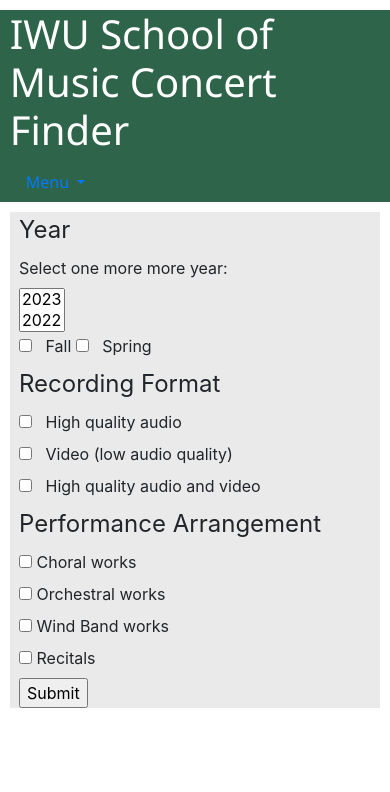
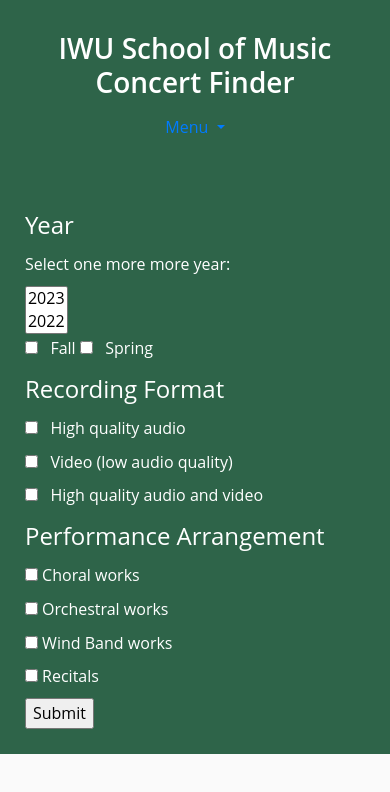
Before and after one commit to Harsh-Patel1/Concert-Finder, a plain HTML site: page search.html in a window 390 px wide. Drawn offline with nearby package versions, Linux system fonts and the light colour scheme.

Commit message:
Update styles.css

```diff
--- a/styles.css
+++ b/styles.css
@@ -1,37 +1,92 @@
-
+/* Resources :
+* https://www.w3schools.com/css/css3_buttons.asp
+* https://developer.mozilla.org/en-US/docs/Web/CSS/padding
+* https://developer.mozilla.org/en-US/docs/Web/CSS/outline-style
+* https://www.w3schools.com/cssref/pr_font_weight.php#:~:text=The%20font%2Dweight%20property%20sets,in%20text%20should%20be%20displayed.*/
 body {
-    margin: 0%;
+    margin: 0;
+    font-family: 'Open Sans', sans-serif;
+    line-height: 1.6;
+    color: #333;
+    background-color: #fafafa;
 }
 
 #menu_page_header {
     background-color: #2E6449;
-    color:#FFFFFF;
-    font-family:'Segoe UI', Tahoma, Geneva, Verdana, sans-serif;
-    width: 100%;
-  }
+    color: #FFFFFF;
+    padding: 1rem 0;
+    text-align: center;
+}
 
-#menu_page_content {
-    margin: 2.5%;
+#menu_page_content, #search_page_content {
+    padding: 2.5%;
     background-color: #2E6449;
-    color:#FFFFFF;
+    color: #FFFFFF;
 }
 
 #page_content {
-    margin:2%;
+    padding: 2%;
 }
 
 #upcoming_events_iframe {
-    border:none;
+    border: none;
     height: 500px;
-    width: 75%
-}
-
-#search_page_content {
-    background-color: #eaeaea;
-    margin:2.5%
-
+    width: 100%;
+    max-width: 1200px;
+    display: block;
+    margin: auto;
 }
 
 #search {
-    margin:2.5%
+    padding: 2.5%;
 }
+
+h1, h2, h3 {
+    font-weight: 600;
+}
+
+h1 {
+    font-size: 2rem;
+}
+
+h2 {
+    font-size: 1.5rem;
+}
+
+button, .button {
+    background-color: #4CAF50; /* Adjust to fit your color scheme */
+    color: white;
+    border: none;
+    padding: 1rem;
+    border-radius: 5px;
+    cursor: pointer;
+    transition: background-color 0.3s;
+}
+
+button:hover, .button:hover {
+    background-color: #367c39;
+}
+
+@media (max-width: 768px) {
+    #menu_page_header, #menu_page_content, #search_page_content {
+        padding: 1rem;
+    }
+
+    h1 {
+        font-size: 1.75rem;
+    }
+
+    h2 {
+        font-size: 1.25rem;
+    }
+}
+
+/* Accessibility considerations */
+a, button {
+    outline: none;
+}
+
+a:focus, button:focus {
+    /* Outlines the buttons for accecibility consideration */
+    outline: 2px dashed #4CAF50;
+}
```
